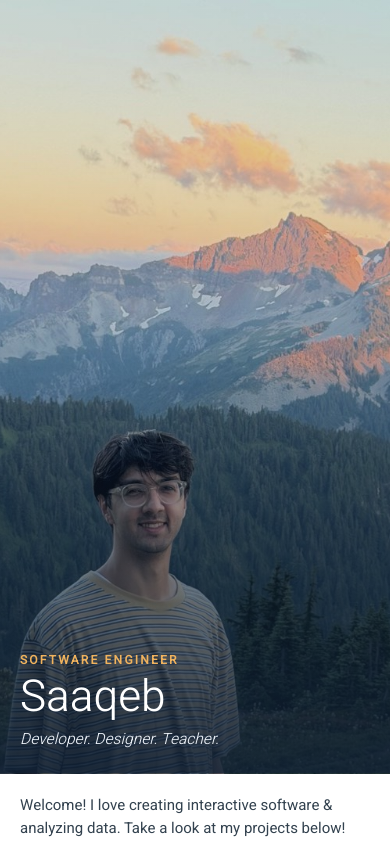
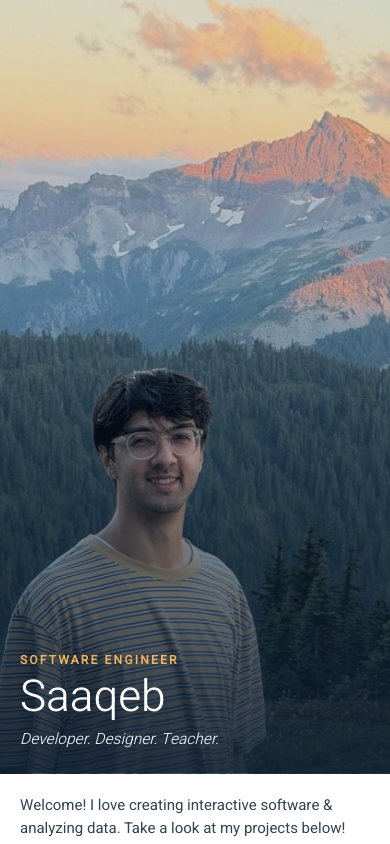
Before and after one commit to saaqebs/saaqebs.com, a React (Create React App) app: page / in a window 390 px wide. Shown: the top 844 px of the page. Built offline with nearby package versions, Linux system fonts and the light colour scheme.

Commit message:
Preview: raise subject in mobile hero crop (v3 framing)

```diff
--- a/src/pages/home/opening/styles/homepage.module.scss
+++ b/src/pages/home/opening/styles/homepage.module.scss
@@ -54,8 +54,8 @@
     min-height: 360px;
     width: 100%;
     background-image: linear-gradient(180deg, rgba(16, 32, 52, 0.12) 40%, rgba(16, 32, 52, 0.9) 100%), url("../images/hero-mobile.jpg");
-    background-position: center, 40% 50%;
-    background-position-x: center, 40%;
+    background-position: center, 32% 50%;
+    background-position-x: center, 32%;
     background-position-y: center, 50%;
   }
 
```
Also changed, not shown: src/pages/home/opening/images/hero-mobile.jpg.
